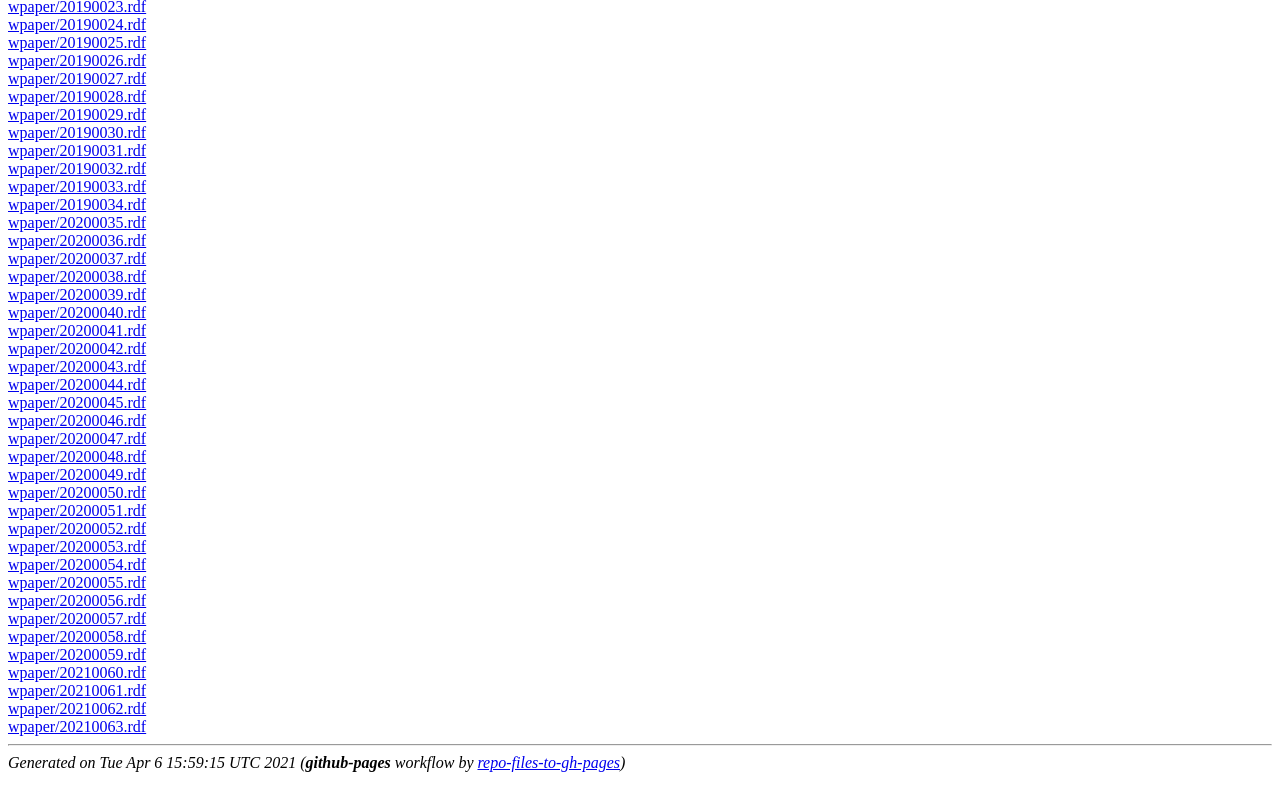
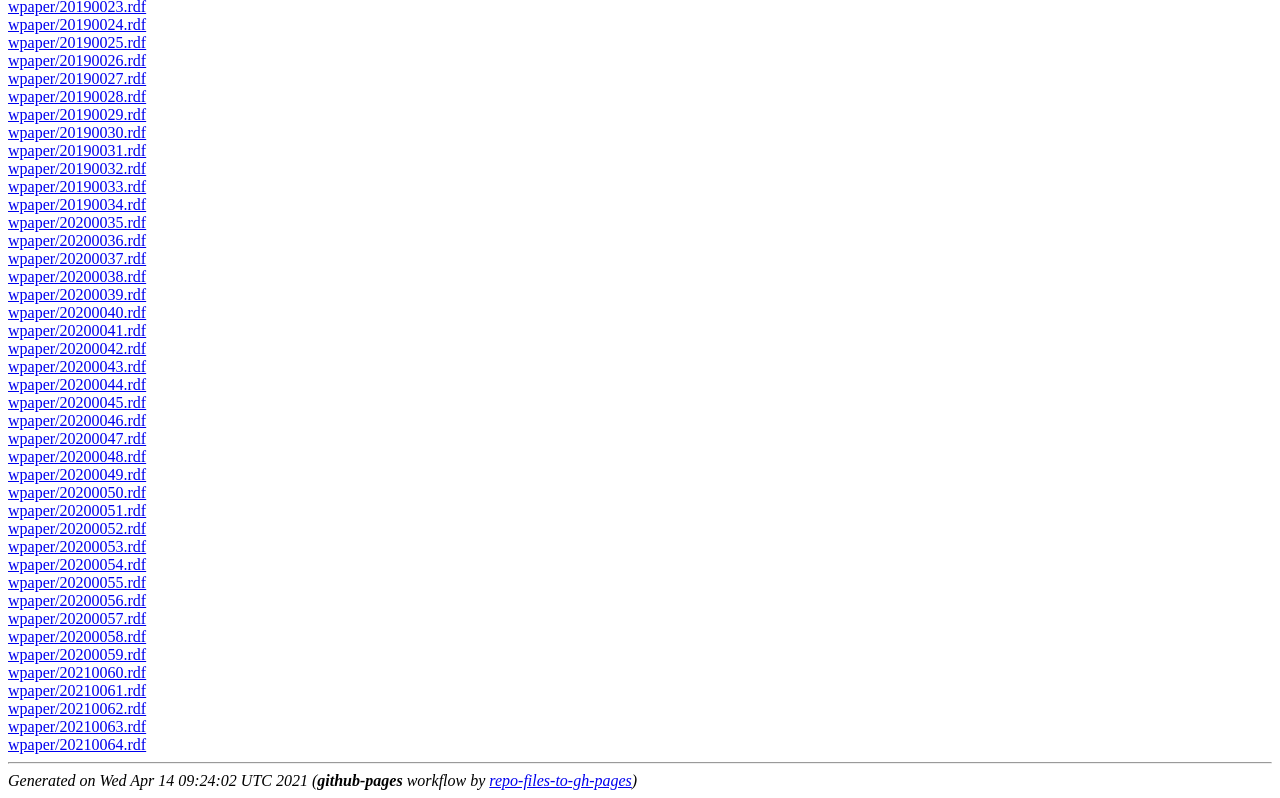
Before and after one commit to nyuadsocsci/repec, a plain HTML site: page index.html in a window 1280 px wide. Shown: the part 542-1340 px from the top of the page. Drawn offline with Linux system fonts and the light colour scheme.

Commit message:
deploy: 59dbf6127adcd8f91af7afd58f8a0f6564693d08

```diff
--- a/index.html
+++ b/index.html
@@ -65,5 +65,6 @@
 <a href="wpaper/20210061.rdf">wpaper/20210061.rdf</a><br/>
 <a href="wpaper/20210062.rdf">wpaper/20210062.rdf</a><br/>
 <a href="wpaper/20210063.rdf">wpaper/20210063.rdf</a><br/>
-<hr/><address>Generated on Tue Apr  6 15:59:15 UTC 2021 (<b>github-pages</b> workflow by <a href="https://github.com/dacrystal/repo-files-to-gh-pages">repo-files-to-gh-pages</a>)</address>
+<a href="wpaper/20210064.rdf">wpaper/20210064.rdf</a><br/>
+<hr/><address>Generated on Wed Apr 14 09:24:02 UTC 2021 (<b>github-pages</b> workflow by <a href="https://github.com/dacrystal/repo-files-to-gh-pages">repo-files-to-gh-pages</a>)</address>
 </body></html>
```
Also changed, not shown: 1 other file.
